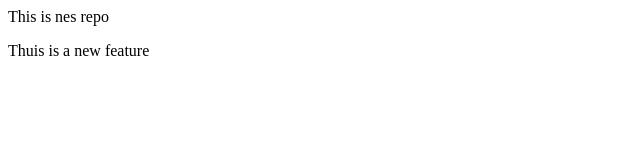
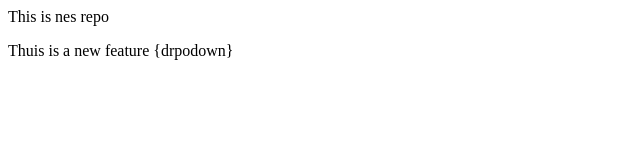
Before and after one commit to Saswat132002/LocalRepo, a plain HTML site: page index.html in a window 1280 px wide. Shown: the full height of the page, 0-640 px from the left. Drawn offline with Linux system fonts and the light colour scheme.

```diff
--- a/index.html
+++ b/index.html
@@ -1,2 +1,2 @@
 <p>This is nes repo</p>
-<p>Thuis is a new feature</p>
+<p>Thuis is a new feature {drpodown}</p>
```
